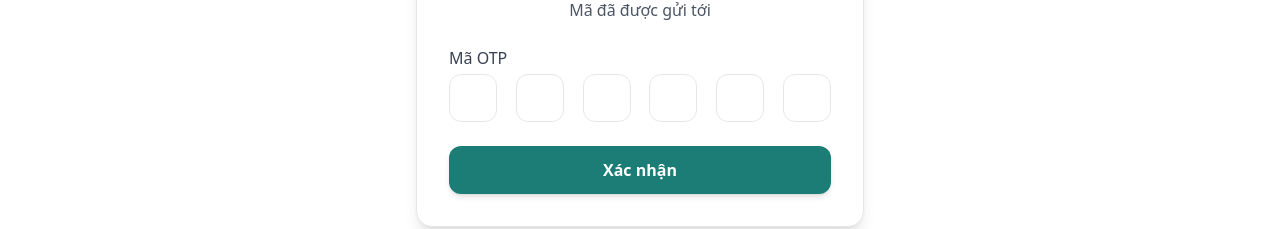
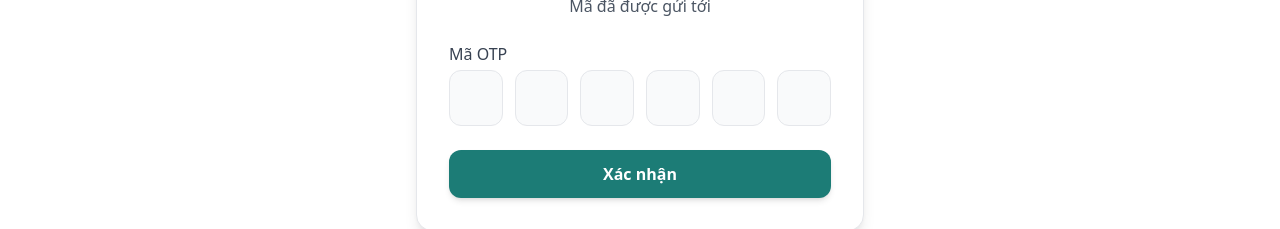
Before and after one commit to NguyenAnhTuann/websitetuhocthongminh-nguyenanhtuan, a React (Vite) app in the folder client/: page /otp in a window 1280 px wide. Shown: the part 388-617 px from the top of the page. Built offline with nearby package versions, Linux system fonts and the light colour scheme.

Commit message:
Sun, Nov 30, 2025 11:50:24 PM

```diff
--- a/client/src/components/NhapOTP.jsx
+++ b/client/src/components/NhapOTP.jsx
@@ -66,7 +66,7 @@ export default function NhapOTP() {
         initial={{ opacity: 0, y: 40 }}
         animate={{ opacity: 1, y: 0 }}
         transition={{ duration: 0.6 }}
-        className="w-full max-w-md bg-white border border-gray-200 rounded-2xl shadow-lg p-8"
+        className="w-full max-w-md bg-white border border-gray-200 rounded-2xl shadow-lg p-6 sm:p-8"
       >
         <h1 className="text-3xl font-extrabold text-center mb-2 text-white bg-[#1c7c76] rounded-xl py-3">
           Nhập mã OTP
@@ -80,7 +80,7 @@ export default function NhapOTP() {
           <label className="block text-gray-700 font-medium mb-1">
             Mã OTP
           </label>
-          <div className="flex justify-between gap-2 mb-6">
+          <div className="grid grid-cols-6 gap-2 sm:gap-3 mb-6">
             {code.map((digit, index) => (
               <input
                 key={index}
@@ -91,14 +91,15 @@ export default function NhapOTP() {
                 onChange={(e) => handleChange(e.target.value, index)}
                 onKeyDown={(e) => handleKeyDown(e, index)}
                 className="
-        w-12 h-12 text-center text-xl font-bold
+        w-full h-12 sm:h-14 text-center text-xl sm:text-2xl font-bold
         border rounded-xl outline-none
         focus:border-[#1c7c76] focus:ring-2 focus:ring-[#1c7c76]/40
-        transition
+        transition bg-gray-50
       "
               />
             ))}
           </div>
+
 
         </div>
 
```
